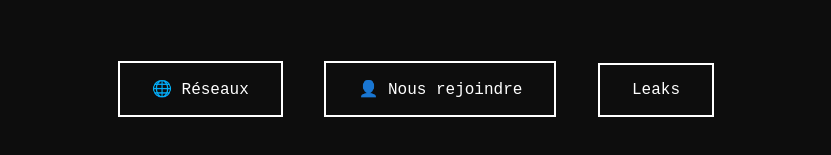
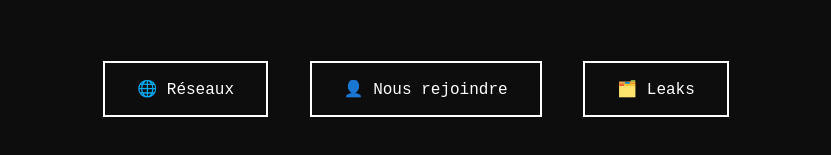
Before and after one commit to code-breaker000/hdo_test, a plain HTML site: page index.html in a window 1280 px wide. Shown: the part 243-398 px from the top of the page, without its empty margins (224-1055 px from the left). Drawn offline with Linux system fonts and the light colour scheme.

Commit message:
Update index.html

```diff
--- a/index.html
+++ b/index.html
@@ -53,7 +53,7 @@
   <!-- 📥 Bouton Rejoindre -->
   <a href="form.html" class="btn">👤 Nous rejoindre</a>
 
-  <a href="leak.html" class="btn"> Leaks</a>
+  <a href="leak.html" class="btn">🗂️ Leaks</a>
 
 </body>
 </html>
```
